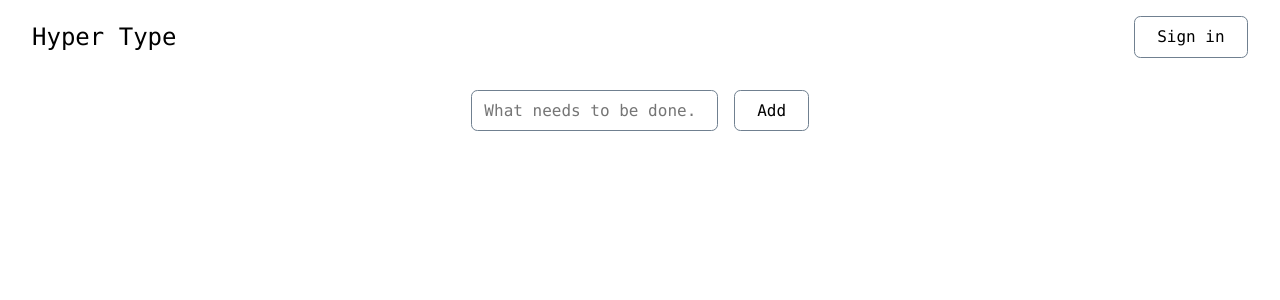
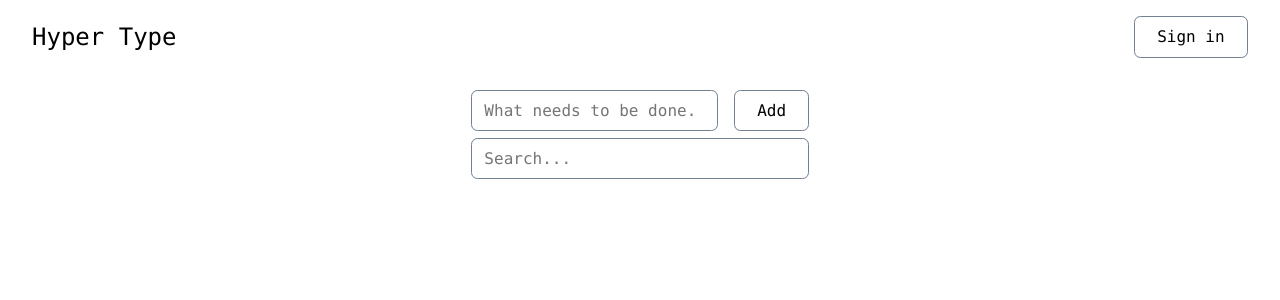
Before and after one commit to evilpaper/hyper-type, a React (Create React App) app: page /todos in a window 1280 px wide. Shown: the top 300 px of the page. Built offline with nearby package versions, Linux system fonts and the light colour scheme.

Commit message:
Add markup for search field

```diff
--- a/src/App.css
+++ b/src/App.css
@@ -100,3 +100,12 @@ ul {
   justify-content: space-between;
   color: slategray;
 }
+
+.searchTodo__form {
+  margin-top: 0.4em;
+}
+
+.searchTodo__input {
+  width: 100%;
+  display: inline-block;
+}
--- a/src/components/AddTodo.tsx
+++ b/src/components/AddTodo.tsx
@@ -20,10 +20,10 @@ export default function AddTodo({
 
   return (
     <form className="addTodo__form">
-      <label htmlFor="todo"></label>
+      <label htmlFor="addTodo"></label>
       <input
         type="text"
-        name="todo"
+        name="addTodo"
         value={newTodo}
         onChange={handleChange}
         placeholder="What needs to be done..."
--- a/src/components/Todos.tsx
+++ b/src/components/Todos.tsx
@@ -19,6 +19,15 @@ export default function TodoApp() {
   return (
     <article>
       <AddTodo handleAddTodo={handleAddTodo} />
+      <form className="searchTodo__form">
+        <label htmlFor="searchTodo"></label>
+        <input
+          className="searchTodo__input"
+          type="text"
+          name="searchTodo"
+          placeholder="Search..."
+        />
+      </form>
       <TodoList items={todos} onDeleteTodo={handleDeleteTodo} />
     </article>
   );
```
